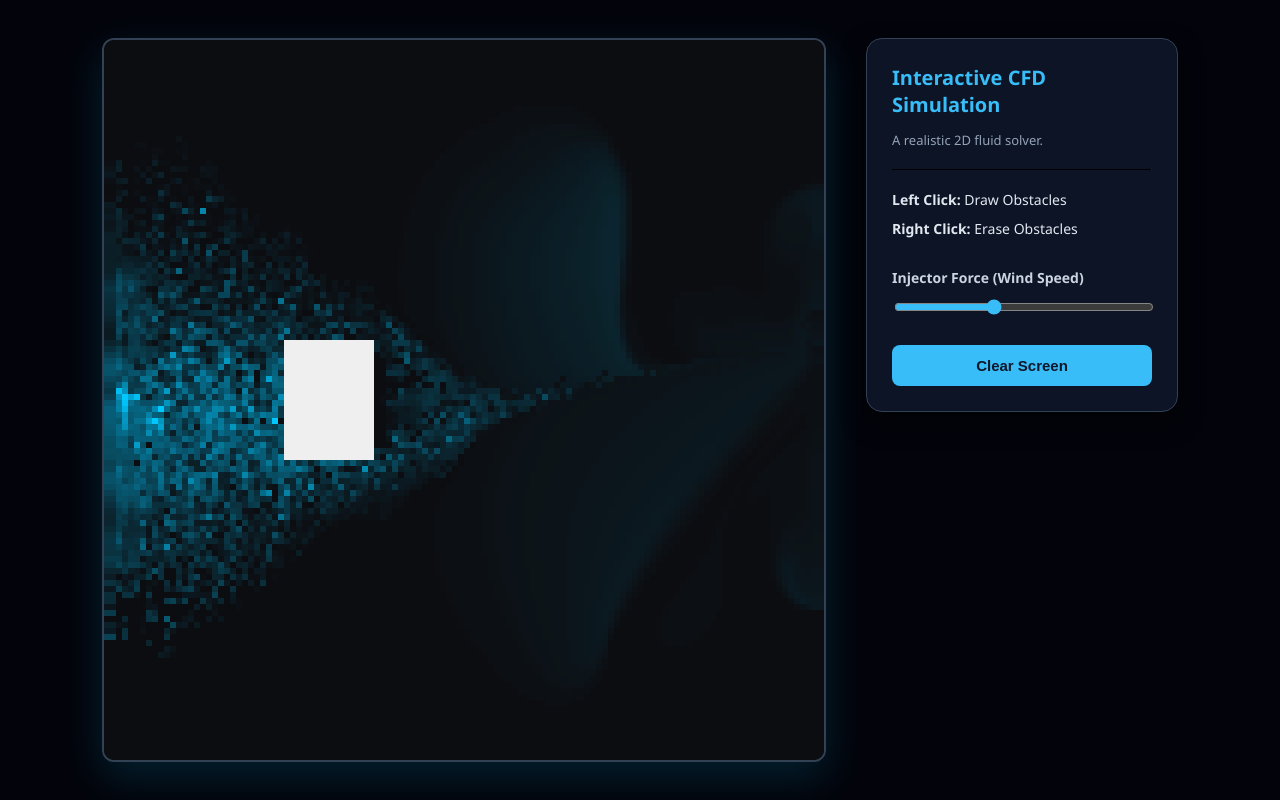
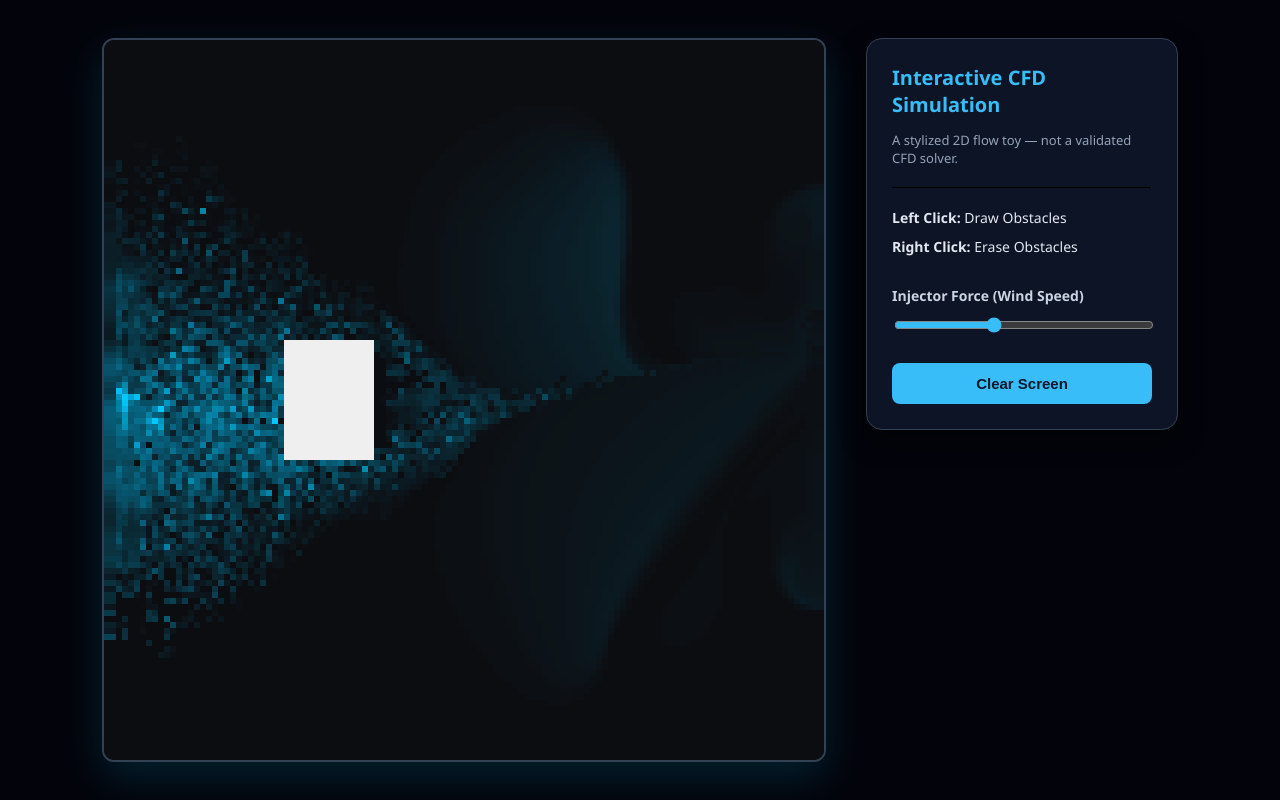
Before and after one commit to jadhavJester/CFD-Airfoil-SIM, a plain HTML site: page web-windy/index.html in a window 1280 px wide. Drawn offline with Linux system fonts and the light colour scheme; animation ran at ten frames a second.

Commit message:
docs: stop calling the web demo a realistic fluid solver

```diff
--- a/web-windy/index.html
+++ b/web-windy/index.html
@@ -12,7 +12,7 @@
 
         <div id="controls">
             <h1>Interactive CFD Simulation</h1>
-            <p class="desc">A realistic 2D fluid solver.</p>
+            <p class="desc">A stylized 2D flow toy — not a validated CFD solver.</p>
             <hr>
             <div class="instructions">
                 <p><strong>Left Click:</strong> Draw Obstacles</p>
```
